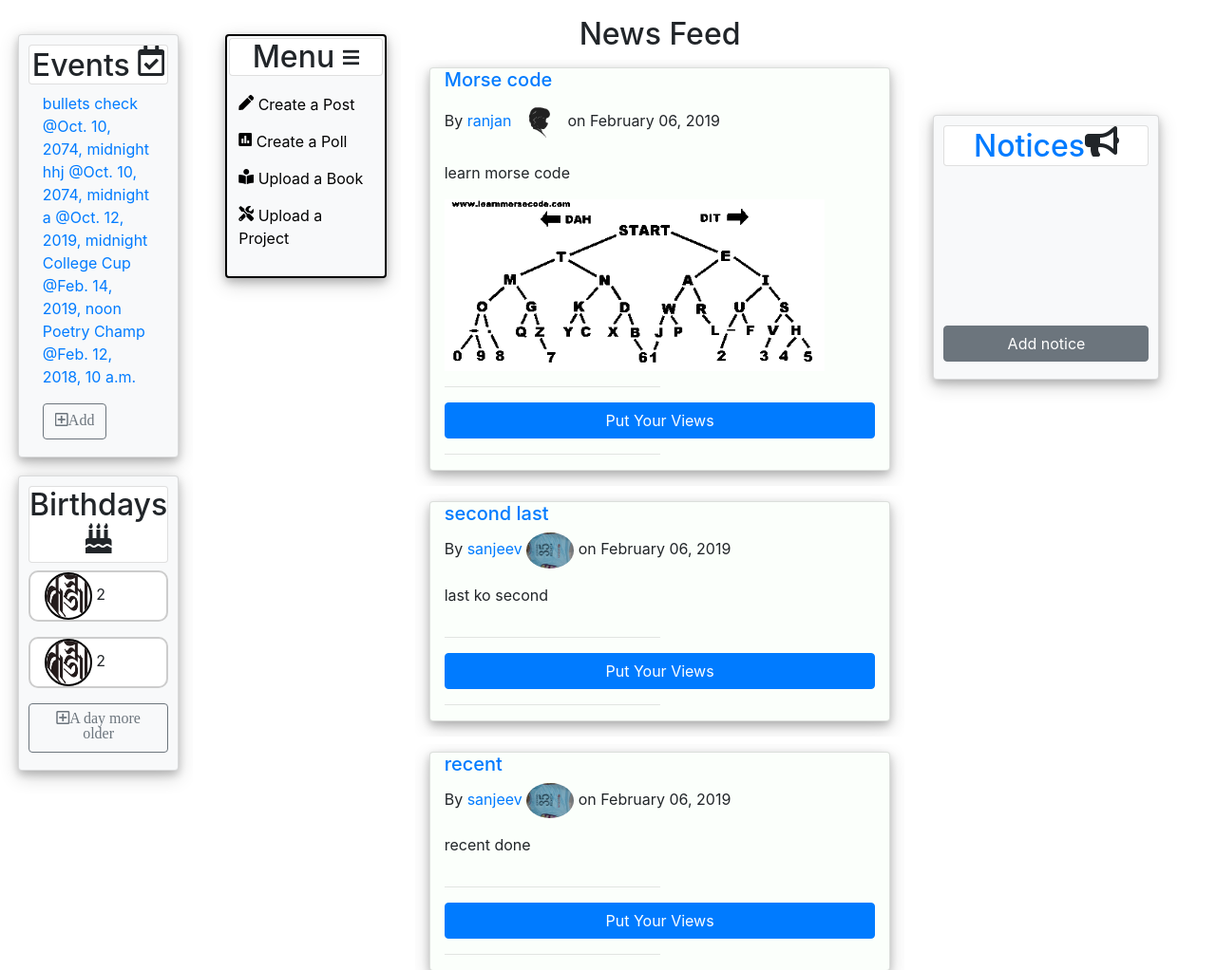
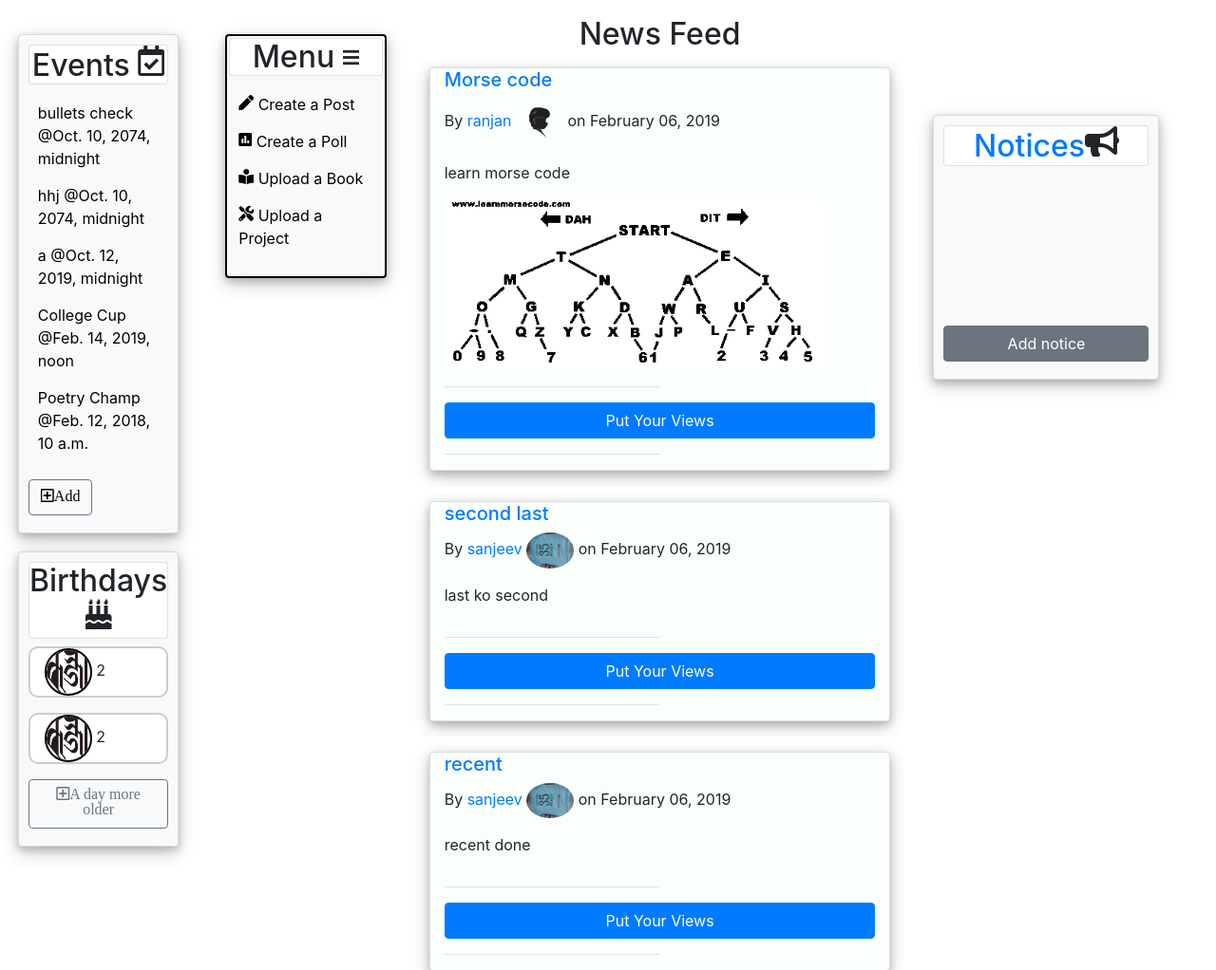
Before and after one commit to werewolf-65/Kakshya, a Django app: page / in a window 1280 px wide. Shown: the part 79-1101 px from the top of the page at 95% size. Run offline with Django 3.2, Linux system fonts and the light colour scheme; data comes from the database, SQL or seed files in the repository; both versions use the stored data as it was after the commit; some libraries are stand-ins or nearby versions.

Commit message:
events little made

```diff
--- a/blog/static/blog/home_style.css
+++ b/blog/static/blog/home_style.css
@@ -80,20 +80,20 @@ body{
     margin-left: 10%;
     padding: 2px;
    }
-  .temporary_menu li{
+  .temporary_menu li, .events_only li{
     padding: 5px;
     margin: 5px;
   }
-  .temporary_menu li:hover{
+  .temporary_menu li:hover, .events_only li:hover{
     background-color:#343a40;
   }
 
-  .temporary_menu a{
+  .temporary_menu a, .events_only a{
     text-decoration: none;
     color:black;
   }
 
-  .temporary_menu a:hover{
+  .temporary_menu a:hover, .events_only a:hover{
     color:white;
   }
 
--- a/blog/templates/blog/home.html
+++ b/blog/templates/blog/home.html
@@ -11,12 +11,11 @@
     <div class="events col-md-2" >
       <div class="box card bg-light" style="box-shadow: 0 4px 8px 0 rgba(0, 0, 0, 0.2), 0 6px 20px 0 rgba(0, 0, 0, 0.19);">
         <h2 class="text-center card " style="display:inline">Events <span class="far fa-calendar-check"></span></h2>
-          <div class="eve container" >
             <div class="events_only">
 
               <ul  style="list-style-type:square;padding:0">
                 {% for event in events %}
-                <a href="{% url 'event-list' %}"><li class="eventProg">{{event.title}}
+                <a href="{% url 'event-list' %}" style="text-decoration:none"><li class="eventProg">{{event.title}}
                 @{{event.event_date}}</li></a>
 
                 {% endfor %}
@@ -29,7 +28,6 @@
               <input type="text" class="event_time form-control mb-2" placeholder="Event Time">
               <button type="button" name="" class="event_donebtn btn btn-outline-secondary">Done</button>
             </form>
-          </div>
           </div>
       </div>
       <div class="birthdays card bg-light" style="box-shadow: 0 4px 8px 0 rgba(0, 0, 0, 0.2), 0 6px 20px 0 rgba(0, 0, 0, 0.19);">
```
Also changed, not shown: db.sqlite3.
